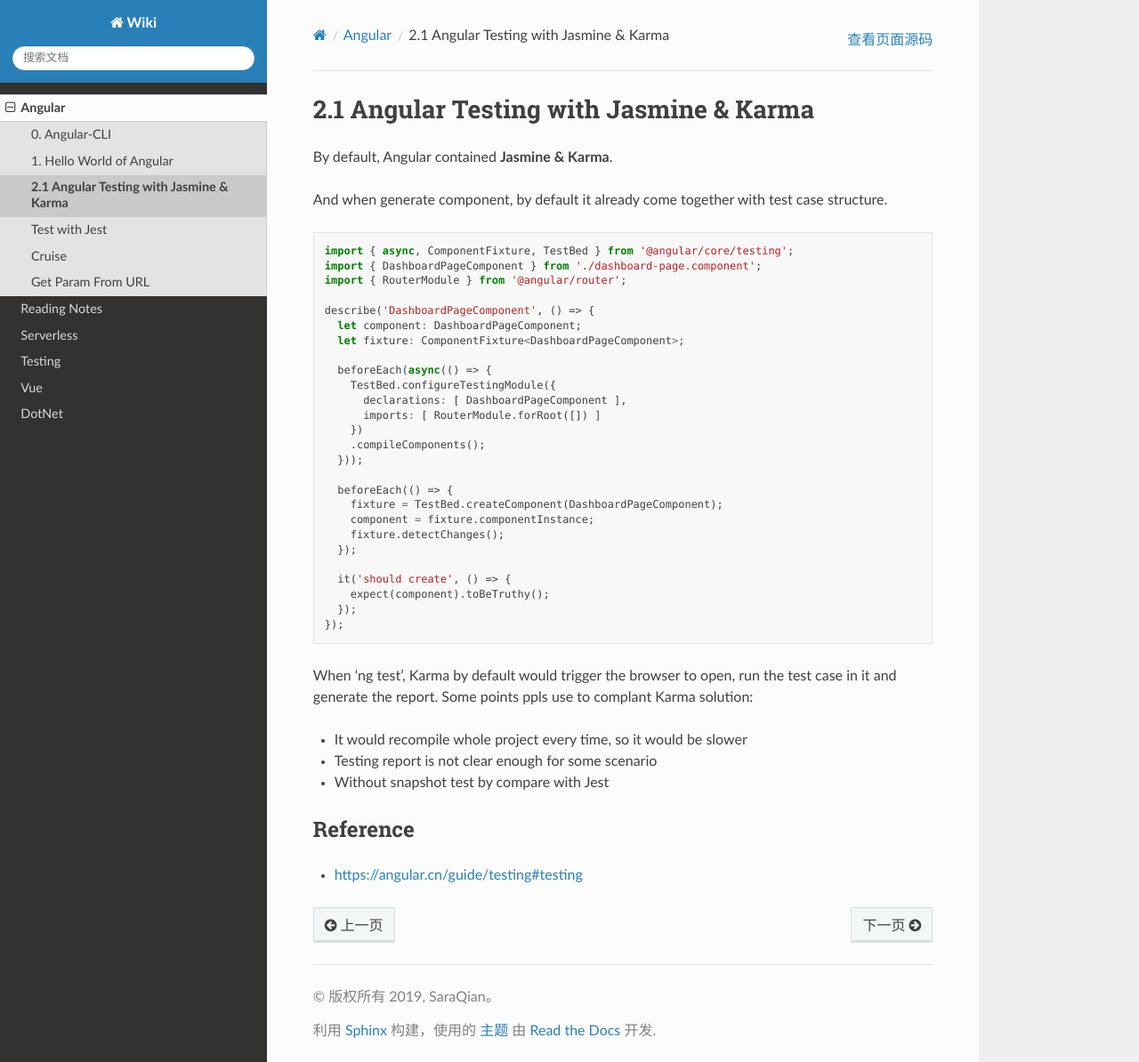
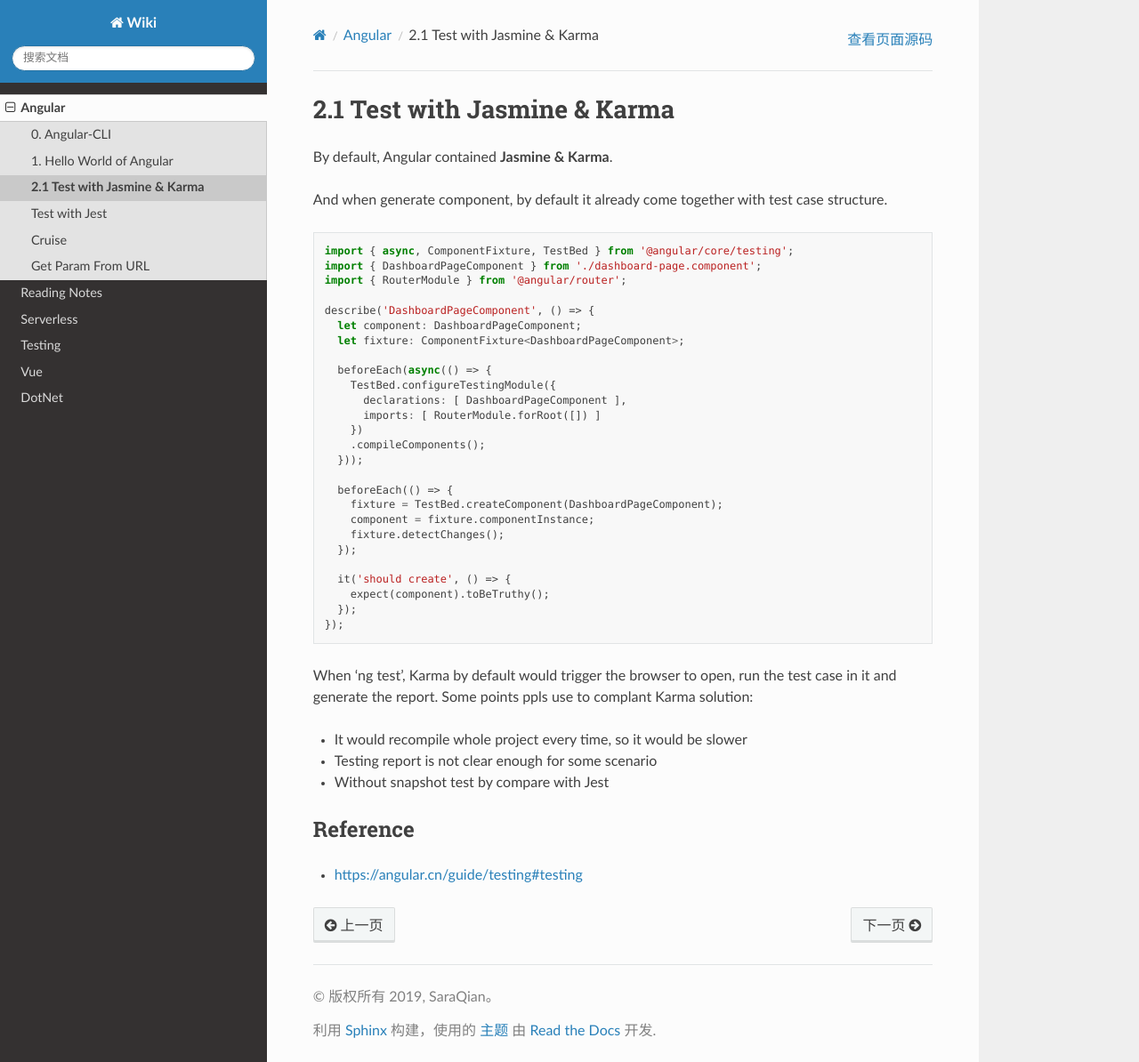
Before and after one commit to abigail830/Sphinx_wiki, a Sphinx documentation site: the page built from source/Angular/2_1_AngularTest.rst, in a window 1280 px wide and 1194 px high. Shown: the whole window at 89% size. Built offline with Sphinx 7.4.7 and the Read the Docs theme 2.0.0, drawn with Linux system fonts in a browser that asks for light colours.

Commit message:
Update 2_1_AngularTest.rst

```diff
--- a/source/Angular/2_1_AngularTest.rst
+++ b/source/Angular/2_1_AngularTest.rst
@@ -1,4 +1,4 @@
-2.1 Angular Testing with Jasmine & Karma
+2.1 Test with Jasmine & Karma
 ===========================================
 
 By default, Angular contained **Jasmine & Karma**.
```
